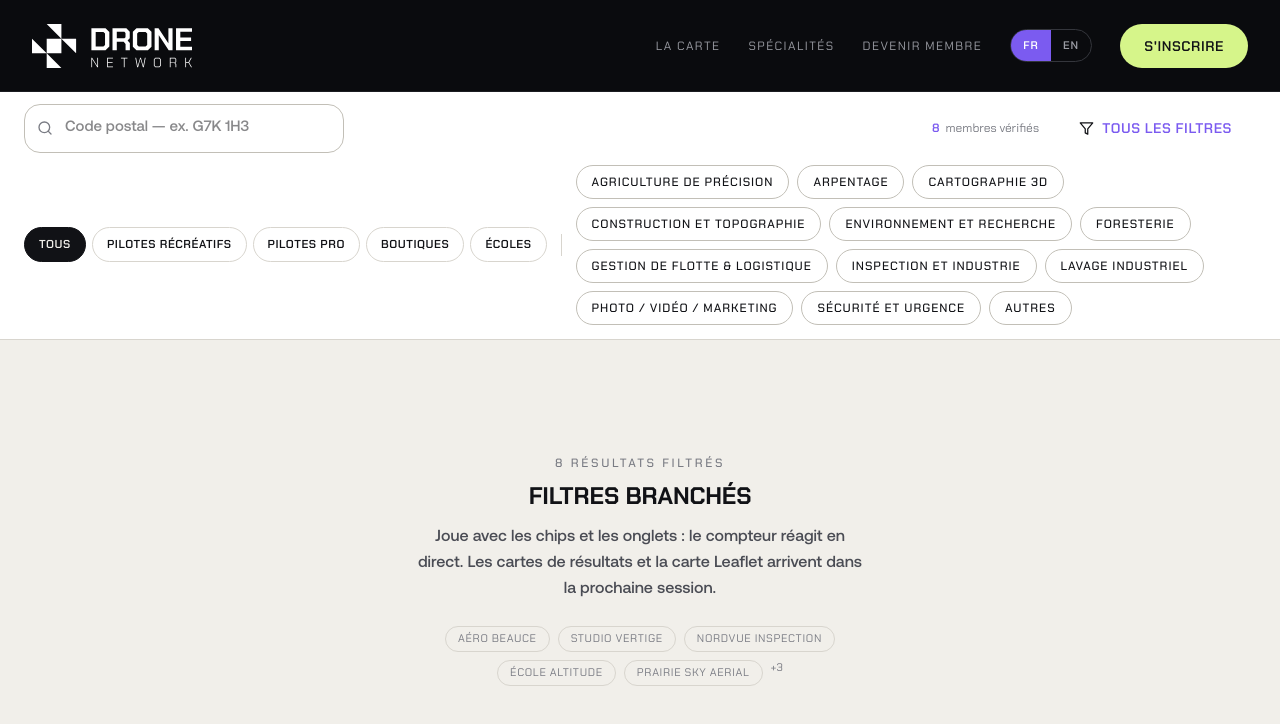
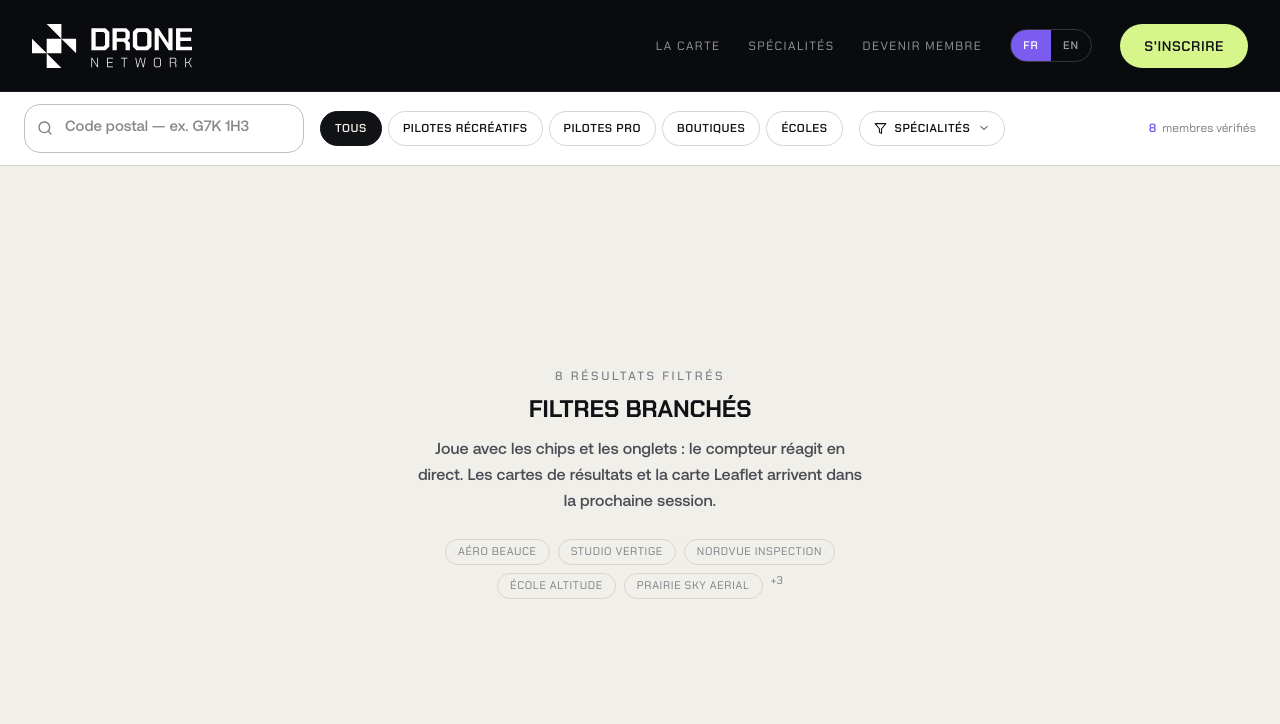
Before and after one commit to karborea/dronenetwork-map, a Next.js app: page / in a window 1280 px wide. Shown: the top 724 px of the page. Built offline with nearby package versions, Linux system fonts and the light colour scheme.

Commit message:
FilterBar: single row with specialty popover (search · type tabs · specialties button)

```diff
--- a/src/components/filter-bar.tsx
+++ b/src/components/filter-bar.tsx
@@ -1,5 +1,6 @@
 "use client";
 
+import { useEffect, useRef, useState } from "react";
 import { Icon } from "./icon";
 import { Chip } from "./ui/chip";
 import { TextInput } from "./ui/text-input";
@@ -15,16 +16,14 @@ interface FilterBarProps {
   onMemberTypeChange: (m: MemberTypeId) => void;
   activeSpecs: SpecialtyId[];
   onToggleSpec: (id: SpecialtyId) => void;
+  onClearSpecs: () => void;
   count: number;
 }
 
 /**
- * Horizontal filter bar — two rows:
- *  1) Postal-code search · count · "All filters" button
- *  2) Member-type tabs · vertical divider · specialty chips
- *
- * Mobile gets a different treatment (horizontally scrollable single row);
- * that lives in a separate component when the mobile layout lands.
+ * Single-row filter bar. The specialty chips live inside a popover that opens
+ * under the "Spécialités" button — keeps the bar compact and gives the map
+ * more vertical breathing room.
  */
 export function FilterBar({
   locale,
@@ -34,18 +33,40 @@ export function FilterBar({
   onMemberTypeChange,
   activeSpecs,
   onToggleSpec,
+  onClearSpecs,
   count,
 }: FilterBarProps) {
   const t = (fr: string, en: string) => (locale === "fr" ? fr : en);
+  const [specsOpen, setSpecsOpen] = useState(false);
+  const popoverRef = useRef<HTMLDivElement>(null);
+
+  // Close popover on outside click or Escape
+  useEffect(() => {
+    if (!specsOpen) return;
+    const onDocClick = (e: MouseEvent) => {
+      if (popoverRef.current && !popoverRef.current.contains(e.target as Node)) {
+        setSpecsOpen(false);
+      }
+    };
+    const onKey = (e: KeyboardEvent) => {
+      if (e.key === "Escape") setSpecsOpen(false);
+    };
+    document.addEventListener("mousedown", onDocClick);
+    document.addEventListener("keydown", onKey);
+    return () => {
+      document.removeEventListener("mousedown", onDocClick);
+      document.removeEventListener("keydown", onKey);
+    };
+  }, [specsOpen]);
 
   return (
     <div
       className="bg-white"
       style={{ borderBottom: "1px solid var(--border)" }}
     >
-      {/* Row 1: search · count · filters button */}
-      <div className="flex items-center gap-4 px-6 py-3">
-        <div className="w-[320px] flex-shrink-0">
+      <div className="flex flex-wrap items-center gap-4 px-6 py-3">
+        {/* Postal-code search */}
+        <div className="w-[280px] flex-shrink-0">
           <TextInput
             value={query}
             onChange={onQueryChange}
@@ -54,27 +75,7 @@ export function FilterBar({
           />
         </div>
 
-        <div className="flex-1" />
-
-        <div
-          className="flex items-center gap-1.5 whitespace-nowrap font-[family-name:var(--font-mono)] text-xs"
-          style={{ color: "var(--fg3)" }}
-        >
-          <span className="font-semibold text-iris">{count}</span>
-          {t("membres vérifiés", "verified members")}
-        </div>
-
-        <button
-          type="button"
-          className="inline-flex cursor-pointer items-center gap-2 rounded-full bg-transparent px-6 py-3 font-[family-name:var(--font-display)] text-sm font-semibold uppercase tracking-[.04em] text-iris transition-colors hover:bg-[color:var(--color-iris-100)]"
-        >
-          <Icon name="filter" size={15} stroke="var(--color-ink)" />
-          {t("Tous les filtres", "All filters")}
-        </button>
-      </div>
-
-      {/* Row 2: member-type tabs · divider · specialty chips */}
-      <div className="flex flex-wrap items-center gap-3.5 px-6 pb-3.5">
+        {/* Member-type tabs */}
         <div className="flex flex-shrink-0 gap-1.5">
           {DN_MEMBER_TYPES.map((m) => {
             const active = memberType === m.id;
@@ -96,13 +97,66 @@ export function FilterBar({
           })}
         </div>
 
+        {/* Specialties button + popover */}
+        <div className="relative flex-shrink-0" ref={popoverRef}>
+          <button
+            type="button"
+            onClick={() => setSpecsOpen((v) => !v)}
+            aria-expanded={specsOpen}
+            aria-haspopup="true"
+            className={`inline-flex cursor-pointer items-center gap-2 rounded-full border px-3.5 py-2 font-[family-name:var(--font-display)] text-[11.5px] font-semibold uppercase tracking-[.05em] transition-colors duration-150 ${
+              activeSpecs.length > 0 || specsOpen
+                ? "border-iris bg-[color:var(--color-iris-100)] text-iris-700"
+                : "border-[color:var(--border)] bg-white text-ink hover:bg-mist"
+            }`}
+          >
+            <Icon
+              name="filter"
+              size={13}
+              stroke={activeSpecs.length > 0 || specsOpen ? "var(--color-iris-700)" : "var(--color-ink)"}
+            />
+            {t("Spécialités", "Specialties")}
+            {activeSpecs.length > 0 && (
+              <span className="ml-0.5 inline-flex h-[18px] min-w-[18px] items-center justify-center rounded-full bg-iris px-[5px] text-[10px] font-bold text-white">
+                {activeSpecs.length}
+              </span>
+            )}
+            <Icon
+              name="chevronDown"
+              size={12}
+              stroke={activeSpecs.length > 0 || specsOpen ? "var(--color-iris-700)" : "var(--color-ink)"}
+              style={{
+                transform: specsOpen ? "rotate(180deg)" : "rotate(0)",
+                transition: "transform .15s ease",
+              }}
+            />
+          </button>
+
+          {specsOpen && (
             <div
-          className="h-[22px] w-px flex-shrink-0"
-          style={{ background: "var(--border)" }}
-          aria-hidden="true"
-        />
-
-        <div className="flex min-w-0 flex-1 flex-wrap gap-2">
+              role="dialog"
+              aria-label={t("Filtrer par spécialités", "Filter by specialties")}
+              className="absolute left-0 top-[calc(100%+10px)] z-50 w-[520px] rounded-xl bg-white p-5 shadow-lg"
+              style={{ border: "1px solid var(--border)", boxShadow: "var(--shadow-lg)" }}
+            >
+              <div className="mb-4 flex items-center justify-between">
+                <span className="eyebrow">
+                  {t("Filtrer par spécialités", "Filter by specialties")}
+                </span>
+                {activeSpecs.length > 0 && (
+                  <button
+                    type="button"
+                    onClick={onClearSpecs}
+                    className="cursor-pointer font-[family-name:var(--font-display)] text-[11px] font-semibold uppercase tracking-[.08em] text-iris hover:text-iris-700"
+                  >
+                    {t(
+                      `Tout effacer (${activeSpecs.length})`,
+                      `Clear all (${activeSpecs.length})`,
+                    )}
+                  </button>
+                )}
+              </div>
+              <div className="flex flex-wrap gap-2">
                 {DN_SPECIALTIES.map((s) => (
                   <Chip
                     key={s.id}
@@ -114,6 +168,20 @@ export function FilterBar({
                 ))}
               </div>
             </div>
+          )}
+        </div>
+
+        <div className="flex-1" />
+
+        {/* Live result count */}
+        <div
+          className="flex items-center gap-1.5 whitespace-nowrap font-[family-name:var(--font-mono)] text-xs"
+          style={{ color: "var(--fg3)" }}
+        >
+          <span className="font-semibold text-iris">{count}</span>
+          {t("membres vérifiés", "verified members")}
+        </div>
+      </div>
     </div>
   );
 }
--- a/src/components/map-app.tsx
+++ b/src/components/map-app.tsx
@@ -29,6 +29,7 @@ export function MapApp({ pilots }: MapAppProps) {
     setActiveSpecs((prev) =>
       prev.includes(id) ? prev.filter((x) => x !== id) : [...prev, id]
     );
+  const clearSpecs = () => setActiveSpecs([]);
 
   const filtered = useMemo(() => {
     const q = query.trim().toUpperCase();
@@ -80,6 +81,7 @@ export function MapApp({ pilots }: MapAppProps) {
         onMemberTypeChange={setMemberType}
         activeSpecs={activeSpecs}
         onToggleSpec={toggleSpec}
+        onClearSpecs={clearSpecs}
         count={filtered.length}
       />
 
```
Lines whose indentation alone changed are shown as unchanged.
